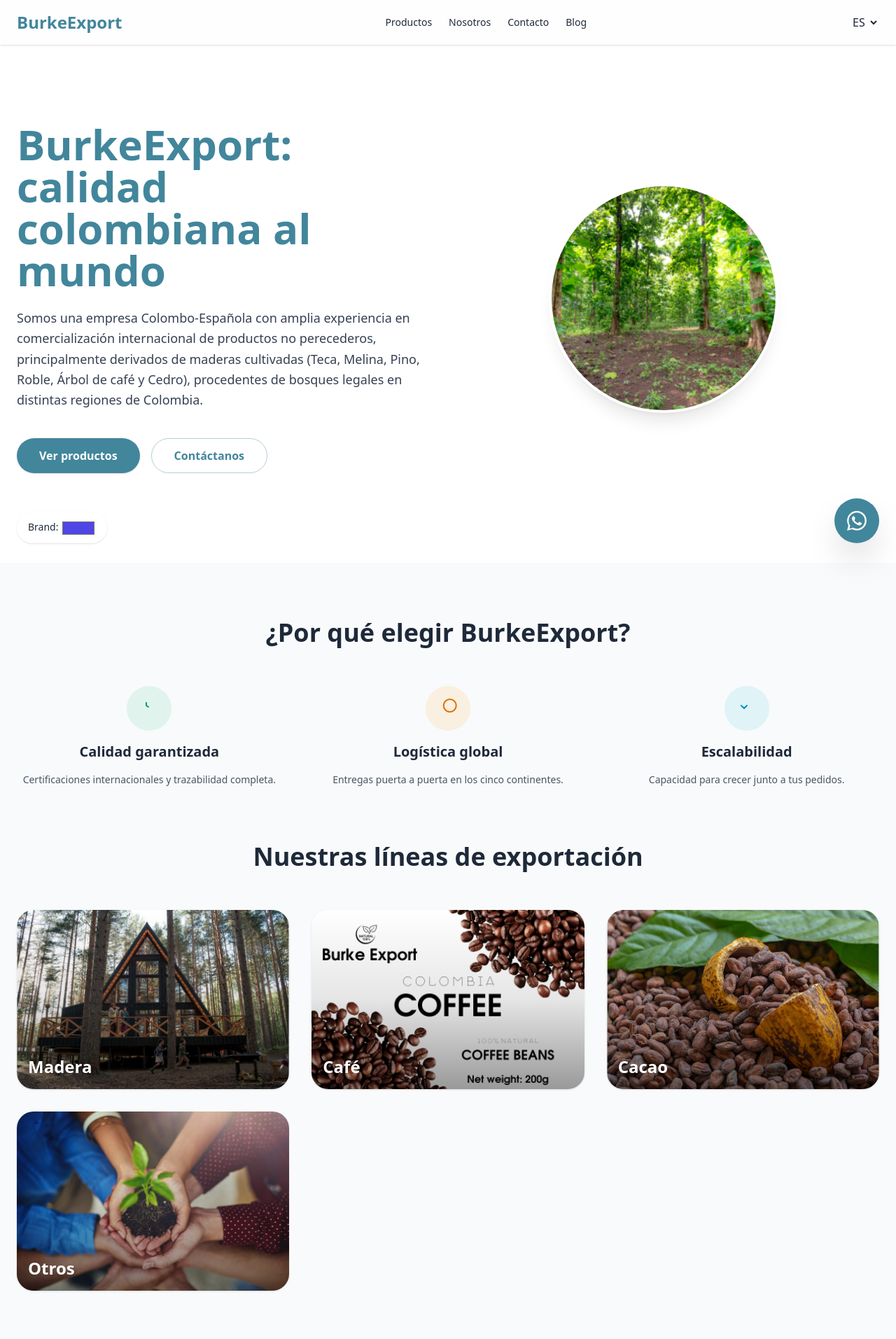
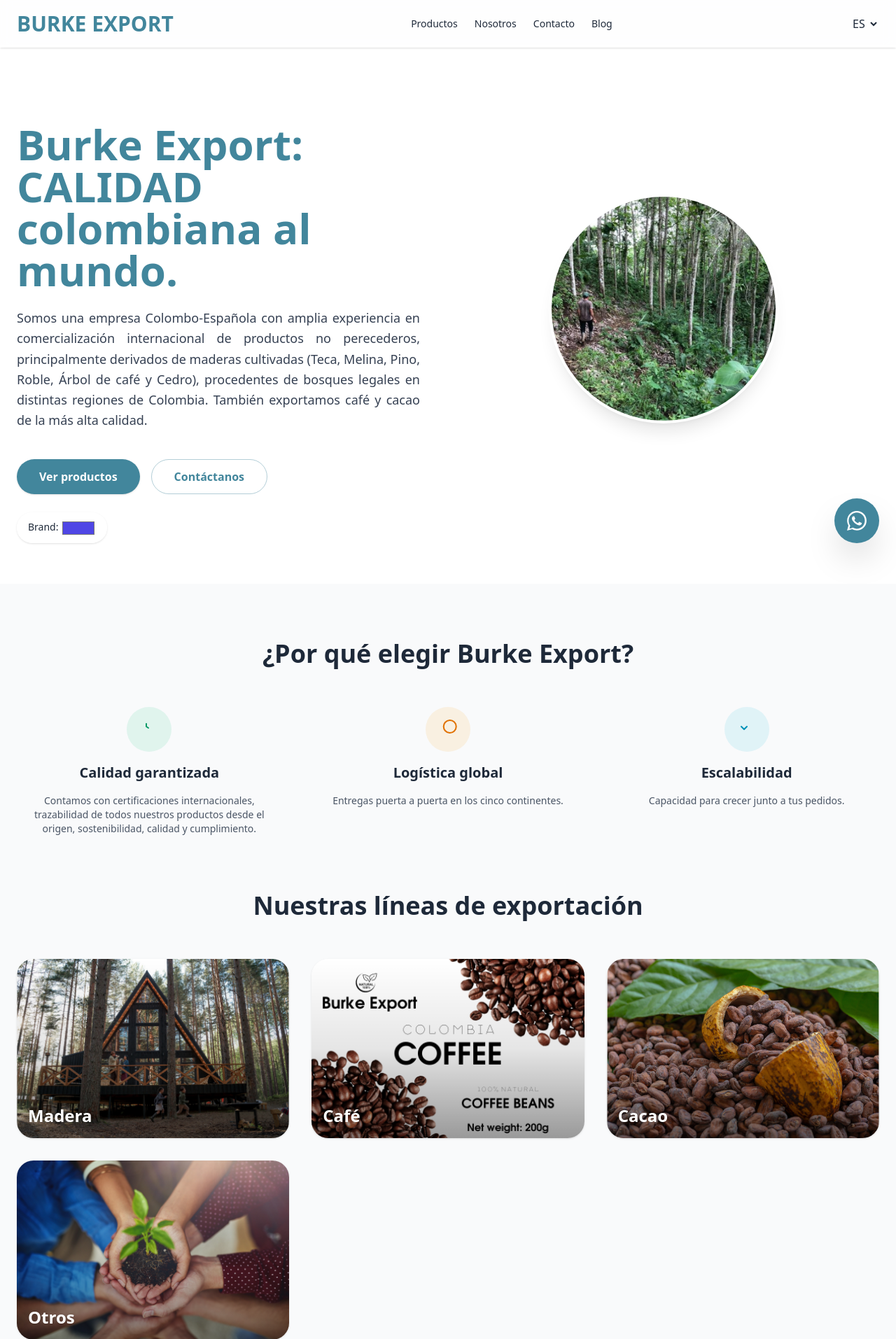
Before and after one commit to diegokld30/burkeexprot, a Django app: page / in a window 1280 px wide. Shown: the top 1913 px of the page at 70% size. Run offline with Django 4.2, Linux system fonts and the light colour scheme; data that the repository does not hold is empty.

Commit message:
Cargo version actualizada de produccion con correcciones 24 junio 25

```diff
--- a/templates/core/base.html
+++ b/templates/core/base.html
@@ -25,7 +25,7 @@
   <!-- ╭──────────────── NAVBAR ───────────────╮ -->
   <header class="fixed inset-x-0 top-0 z-50 bg-white/80 backdrop-blur shadow">
     <nav class="container mx-auto flex items-center justify-between py-4 px-6">
-      <a href="{% url 'index' %}" class="text-2xl font-bold text-[var(--brand)]">BurkeExport</a>
+      <a href="{% url 'index' %}" class="text-3xl font-extrabold uppercase text-[var(--brand)]">BURKE EXPORT</a>
 
       <ul class="hidden md:flex gap-6 text-sm font-medium">
         <li><a href="{% url 'productos' %}" class="hover:text-[var(--brand)]">{% trans 'Productos' %}</a></li>
--- a/templates/core/index.html
+++ b/templates/core/index.html
@@ -20,15 +20,15 @@
       </div>
 
       <h1 class="text-4xl font-extrabold text-[var(--brand)] sm:text-5xl lg:text-6xl">
-        {% trans "BurkeExport: calidad colombiana al mundo" %}
+        {% trans "Burke Export: CALIDAD colombiana al mundo." %}
       </h1>
 
-      <p class="mt-6 text-lg text-gray-700 leading-relaxed max-w-prose">
+      <p class="mt-6 text-lg text-gray-700 leading-relaxed max-w-prose text-justify">
         {% blocktrans trimmed %}
             Somos una empresa Colombo-Española con amplia experiencia en comercialización
             internacional de productos no perecederos, principalmente derivados de maderas
             cultivadas (Teca, Melina, Pino, Roble, Árbol de café y Cedro), procedentes de
-            bosques legales en distintas regiones de Colombia.
+            bosques legales en distintas regiones de Colombia. También exportamos café y cacao de la más alta calidad.
         {% endblocktrans %}
       </p>
 
@@ -48,7 +48,7 @@
     <div class="relative w-full flex justify-center lg:flex-1">
       <div class="relative size-60 sm:size-72 md:size-80">
         <div class="absolute inset-0 rounded-full bg-[var(--brand)]/10"></div>
-        <img src="{% static 'img/bosqueTeca.png' %}"
+        <img src="{% static 'img/portada1.jpg' %}"
              alt="{% trans 'Productos sostenibles' %}"
              class="relative z-10 size-full rounded-full object-cover ring-4 ring-white shadow-xl"
              loading="eager">
@@ -60,7 +60,7 @@
 {# ░░░ VENTAJAS CLAVE ░░░ ------------------------------------------------ #}
 <section class="container mx-auto px-6 py-20">
   <h2 class="text-center text-3xl md:text-4xl font-bold mb-14">
-    {% trans "¿Por qué elegir BurkeExport?" %}
+    {% trans "¿Por qué elegir Burke Export?" %}
   </h2>
 
   <div class="grid gap-12 md:grid-cols-3">
@@ -71,7 +71,7 @@
         </svg>
       </div>
       <h3 class="text-xl font-semibold">{% trans "Calidad garantizada" %}</h3>
-      <p class="text-sm text-gray-600">{% trans "Certificaciones internacionales y trazabilidad completa." %}</p>
+      <p class="text-sm text-gray-600">{% trans "Contamos con certificaciones internacionales, trazabilidad de todos nuestros productos desde el origen, sostenibilidad, calidad y cumplimiento." %}</p>
     </div>
 
     <div class="text-center space-y-4">
```
Also changed, not shown: core/static/img/portada1.jpg (added), locale/en/LC_MESSAGES/django.po, media/productos/Decks.jpg (added), media/productos/Madera_Estructura.jpg (added), media/productos/Pisos_Interiores.jpg (added), media/productos/bloques.jpg (added), 1 other file.
